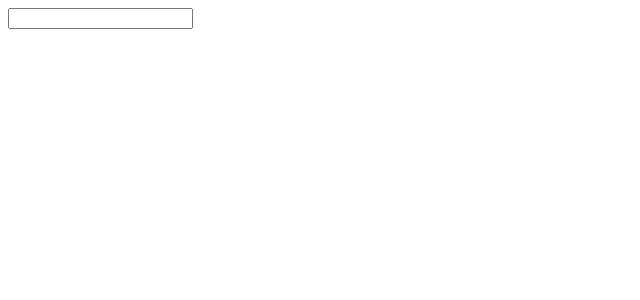
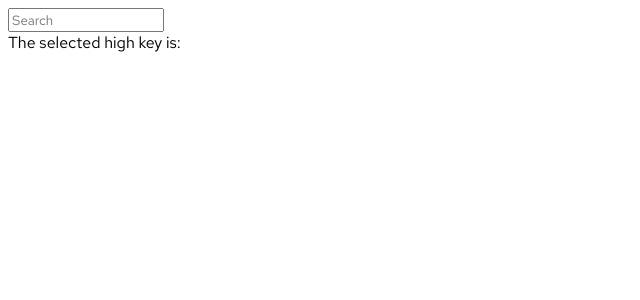
Before and after one commit to kathkroll/high-low-keys, an Angular app: page / in a window 1280 px wide. Shown: the top 300 px of the page, without its empty margins (0-640 px from the left). Built offline with nearby package versions, Linux system fonts and the light colour scheme.

Commit message:
Added some interfaces

```diff
--- a/src/app/app.component.html
+++ b/src/app/app.component.html
@@ -1,5 +1,8 @@
 <app-high-low-keys
   [optsComplete]="highLowSoundKeys"
   (fetchResultsWithFilter)="fetchSounds($event)"
+  (onKeysSelected)="soundSelectionUpdated($event)"
 >
 </app-high-low-keys>
+
+<div>The selected high key is: {{ selectedHighKeySound }}</div>
--- a/src/app/app.component.ts
+++ b/src/app/app.component.ts
@@ -10,6 +10,11 @@ import { MockDataService } from './core/mock-data.service';
 export class AppComponent implements OnInit {
   title = 'high-low-keys';
   highLowSoundKeys: Object[] = [];
+  selectedHighKeySound: string = "";
+
+  soundSelectionUpdated(newKeys: object) {
+    this.selectedHighKeySound = newKeys['highKey'];
+  }
 
   constructor(private mockDataService: MockDataService) {}
 
--- a/src/app/shared/high-low-keys/high-low-keys.component.html
+++ b/src/app/shared/high-low-keys/high-low-keys.component.html
@@ -1,6 +1,9 @@
 <div class="high-key-container">
-  <input type="text" [(ngModel)]="highKeySearch" (ngModelChange)="updateSearch($event)"/>
-  <app-opts-list [opts]="highLevelOpts"></app-opts-list>
+  <input type="text" [(ngModel)]="highKeySearch" (ngModelChange)="updateSearch($event)" placeholder="Search"/>
+  <app-opts-list *ngIf="!selectedKeys.highKey" [opts]="highLevelOpts" (onKeySelected)="highKeySelected($event)"></app-opts-list>
 </div>
-<select [hidden]="!highKey">
+<select *ngIf="selectedKeys.highKey && selectedSubOpts.length">
+  <option *ngFor="let subOpt of selectedSubOpts" value="subOpt">
+    {{ subOpt }}
+  </option>
 </select>
--- a/src/app/shared/high-low-keys/high-low-keys.component.scss
+++ b/src/app/shared/high-low-keys/high-low-keys.component.scss
@@ -0,0 +1 @@
+input, textarea, select { font-family:inherit; }
--- a/src/app/shared/high-low-keys/high-low-keys.component.ts
+++ b/src/app/shared/high-low-keys/high-low-keys.component.ts
@@ -14,6 +14,7 @@ export class HighLowKeysComponent implements OnInit {
       .pipe(debounceTime(500))
     .subscribe((newValue) => {
       // TODO change length check to a configurable param
+      this.selectedKeys.highKey = '';
       if(newValue.length >= 3) {
         console.log("fetching results now");
         this.fetchResultsWithFilter.emit(this.highKeySearch);
@@ -21,16 +22,34 @@ export class HighLowKeysComponent implements OnInit {
     })
   }
 
-  @Input() optsComplete: Array<Object>;
+  @Input() optsComplete: IHighLowKeyOptions[];
   @Output() fetchResultsWithFilter: EventEmitter<string> = new EventEmitter<string>();
+  @Output() onKeysSelected: EventEmitter<ISelectedKeys> = new EventEmitter<ISelectedKeys>();
 
-  highLevelOpts: Array<String> = [];
+  highLevelOpts: Array<string> = [];
+  selectedSubOpts: Array<string> = [];
   highKeySearch: string = '';
+  selectedKeys: ISelectedKeys = {
+    highKey: '',
+    lowKey: ''
+  }
+
   private highKeySearchChanged = new Subject<string>();
 
   updateSearch(newValue) {
     console.log("text input updated");
     this.highKeySearchChanged.next(newValue);
+  }
+
+  highKeySelected(selected: string) {
+    this.selectedKeys.highKey = this.highKeySearch = selected;
+    this.selectedSubOpts = this.optsComplete.find(k => k.value === selected).subOpts;
+    this.onKeysSelected.emit(this.selectedKeys);
+  }
+
+  lowKeySelected(selected: string) {
+    this.selectedKeys.lowKey = selected;
+    this.onKeysSelected.emit(this.selectedKeys);
   }
 
   ngOnInit() { }
--- a/src/app/shared/high-low-keys/opts-list/opts-list.component.html
+++ b/src/app/shared/high-low-keys/opts-list/opts-list.component.html
@@ -1,3 +1,3 @@
-<div *ngFor="let opt of opts">
+<div *ngFor="let opt of opts" (click)="selectKey(opt)">
   {{ opt }}
 </div>
--- a/src/app/shared/high-low-keys/opts-list/opts-list.component.ts
+++ b/src/app/shared/high-low-keys/opts-list/opts-list.component.ts
@@ -1,4 +1,4 @@
-import { Component, OnInit, Input } from '@angular/core';
+import { Component, OnInit, Input, Output, EventEmitter } from '@angular/core';
 
 @Component({
   selector: 'app-opts-list',
@@ -7,7 +7,11 @@ import { Component, OnInit, Input } from '@angular/core';
 })
 export class OptsListComponent implements OnInit {
   @Input() opts: Array<String>;
+  @Output() onKeySelected: EventEmitter<string> = new EventEmitter<string>();
 
+  selectKey(selected: string) {
+    this.onKeySelected.emit(selected);
+  }
 
   constructor() { }
 
--- a/src/index.html
+++ b/src/index.html
@@ -7,6 +7,7 @@
 
   <meta name="viewport" content="width=device-width, initial-scale=1">
   <link rel="icon" type="image/x-icon" href="favicon.ico">
+  <link href="https://fonts.googleapis.com/css?family=Red+Hat+Text&display=swap" rel="stylesheet">
 </head>
 <body>
   <app-root></app-root>
--- a/src/styles.scss
+++ b/src/styles.scss
@@ -1 +1,3 @@
-/* You can add global styles to this file, and also import other style files */
+body {
+	font-family: 'Red Hat Text', sans-serif!important;
+}
```
Also changed, not shown: src/app/shared/high-low-keys/interfaces.ts (added, +9 -0 lines).
